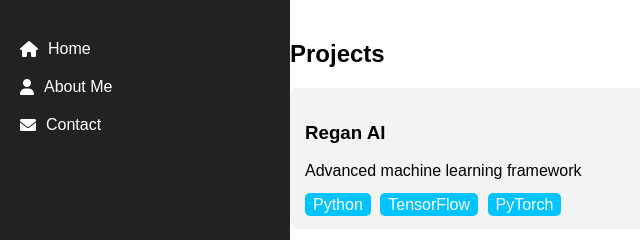
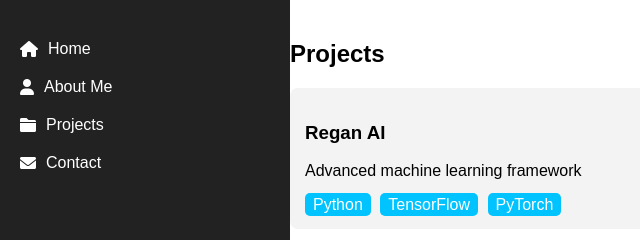
Before and after one commit to metrinaveen08/naveenmetri, a plain HTML site: page projects.html in a window 1280 px wide. Shown: the top 240 px of the page, 0-640 px from the left. Drawn offline with Linux system fonts and the light colour scheme.

Commit message:
Update projects.html

```diff
--- a/projects.html
+++ b/projects.html
@@ -10,10 +10,11 @@
 <body>
     <nav class="sidebar">
         <ul class="nav-links">
-            <li><a href="index.html"><i class="fas fa-home"></i> Home</a></li>
-            <li><a href="about.html"><i class="fas fa-user"></i> About Me</a></li>
-            <li><a href="contact.html"><i class="fas fa-envelope"></i> Contact</a></li>
-        </ul>
+    <li><a href="index.html"><i class="fas fa-home"></i> Home</a></li>
+    <li><a href="about.html"><i class="fas fa-user"></i> About Me</a></li>
+    <li><a href="projects.html"><i class="fas fa-folder"></i> Projects</a></li>
+    <li><a href="contact.html"><i class="fas fa-envelope"></i> Contact</a></li>
+    </ul>
     </nav>
 
     <main class="main-content">
```
